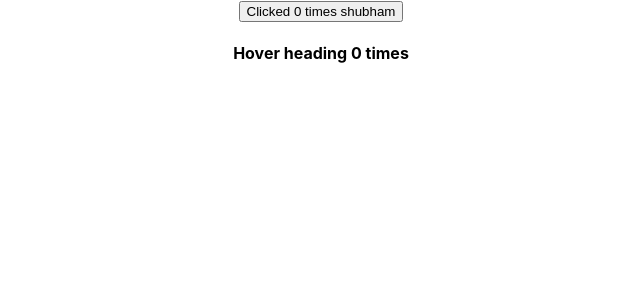
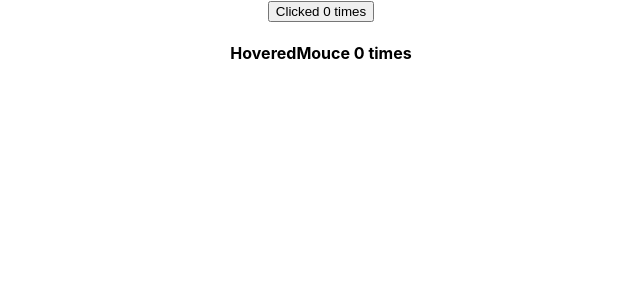
Before and after one commit to GeekShubhamRajput/react-js-learning, a React (Create React App) app: page / in a window 1280 px wide. Shown: the top 300 px of the page, without its empty margins (319-959 px from the left). Built offline with nearby package versions, Linux system fonts and the light colour scheme.

Commit message:
Render props: Problem statement
Solving same problem which solved by HOC earlier

```diff
--- a/src/App.js
+++ b/src/App.js
@@ -1,12 +1,12 @@
 import './App.css';
-import ClickCounter from "./components/ClickCounter"
-import HoverCounter from "./components/HoverCounter"
+import ClickCounterTwo from "./components/ClickCounterTwo"
+import HoverCounterTwo from "./components/HoverCounterTwo"
 
 function App() {
   return (
     <div className="App">
-      <ClickCounter name="shubham"/>
-      <HoverCounter />
+      <ClickCounterTwo />
+      <HoverCounterTwo />
     </div>
   )
 }
--- /dev/null
+++ b/src/components/ClickCounterTwo.js
@@ -0,0 +1,26 @@
+import React,{Component} from 'react'
+
+class ClickCounterTwo extends Component{
+
+  constructor(props){
+    super(props);
+
+    this.state = {
+      count: 0
+    }
+  }
+
+  incrementCounter = () => {
+    this.setState(prevState => {
+      return {count: prevState.count + 1}
+    })
+  }
+
+  render(){
+    const {count} = this.state
+
+    return <button onClick={this.incrementCounter}>Clicked {count} times</button>
+  }
+}
+
+export default ClickCounterTwo
--- /dev/null
+++ b/src/components/HoverCounterTwo.js
@@ -0,0 +1,26 @@
+import React, {Component} from 'react'
+
+class HoverCounterTwo extends Component{
+  constructor(props){
+    super(props)
+
+    this.state = {
+      count: 0
+    }
+  }
+
+  incrementCounter =()=>{
+    this.setState(
+      prevState => {
+        return {count: prevState.count + 1}
+      }
+    )
+  }
+
+  render(){
+    const {count} = this.state
+    return <h4 onMouseOver={this.incrementCounter}>HoveredMouce {count} times</h4>
+  }
+}
+
+export default HoverCounterTwo
```
